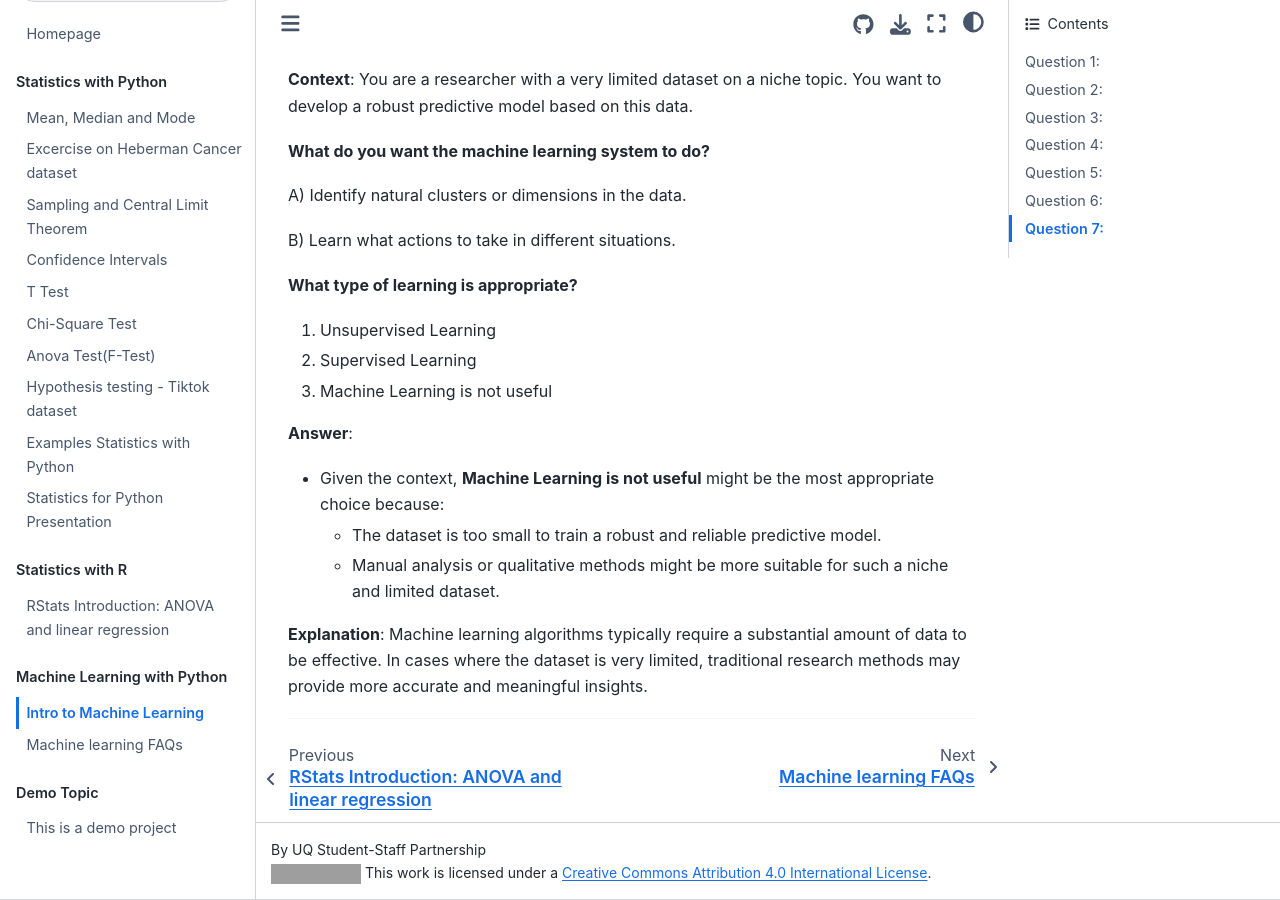
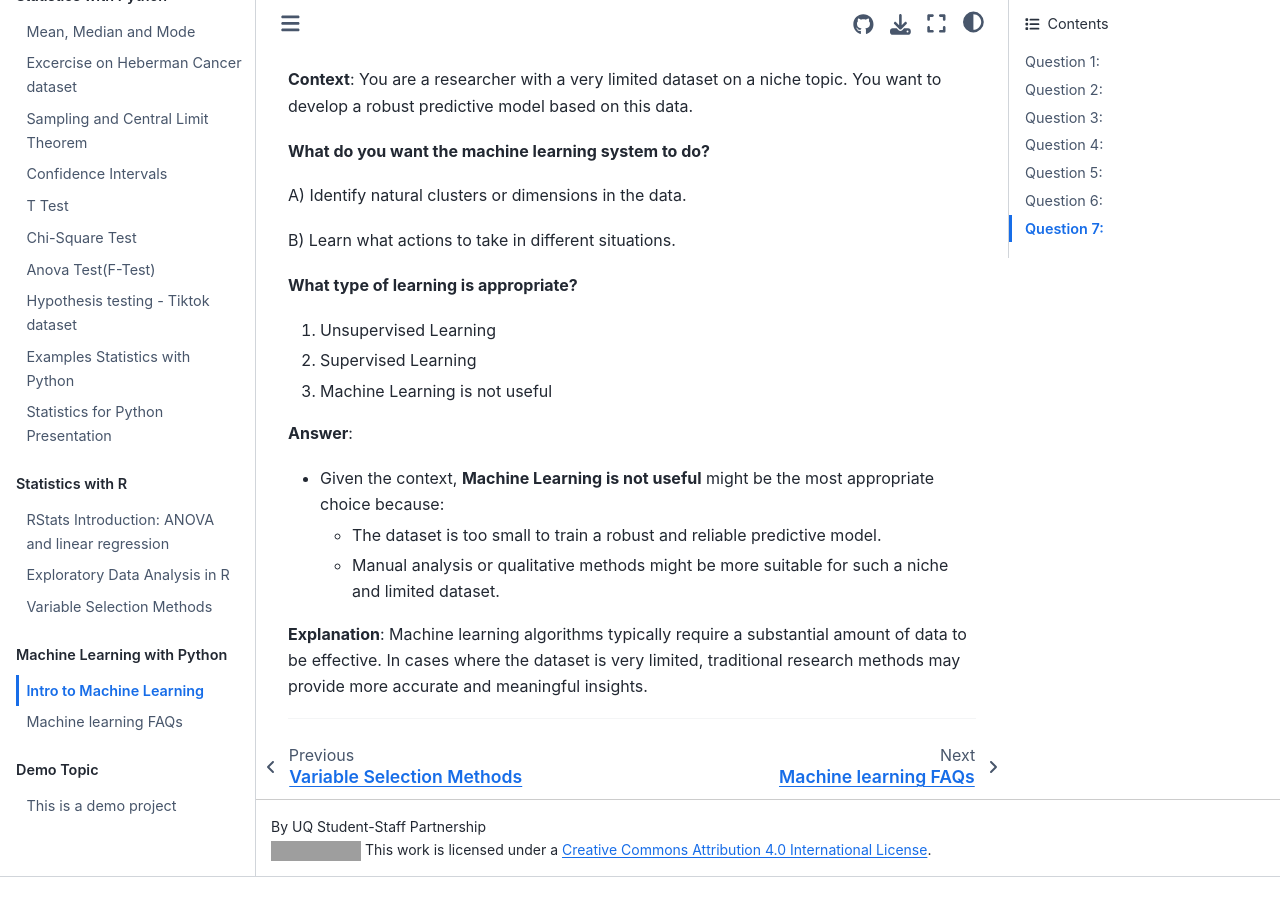
Before and after one commit to uqstatsSSP/uqstatsssp.github.io, a Jupyter Book: the page built from book/Machine_Learning/IntroToMLforHDRans.md, in a window 1280 px wide and 900 px high, scrolled down 4301 px. Built offline with Jupyter Book 1.0.4 settings and Sphinx 7.4.7 and the Sphinx Book theme 1.1.4, drawn with Linux system fonts in a browser that asks for light colours; pages that are not in the unit, such as notebooks, are missing from menus; comment, search, counter and statistics services are not loaded; after the commit the page ends 5178 px from its top, so only the background shows below that; grey boxes are pictures that could not be loaded.

Commit message:
Update _toc.yml

```diff
--- a/book/_toc.yml
+++ b/book/_toc.yml
@@ -19,8 +19,8 @@ parts:
 - caption: Statistics with R
   chapters:
   - file: statistics/R/ANOVA-lm/anova-lm.md
-  - file: statistics/R/"Exploratory data analysis.ipynb"
-  - file: statistics/R/"Variable Selection.ipynb"
+  - file: "statistics/R/Exploratory data analysis.ipynb"
+  - file: "statistics/R/Variable Selection.ipynb"
 
 - caption: Machine Learning with Python
   chapters:
```
